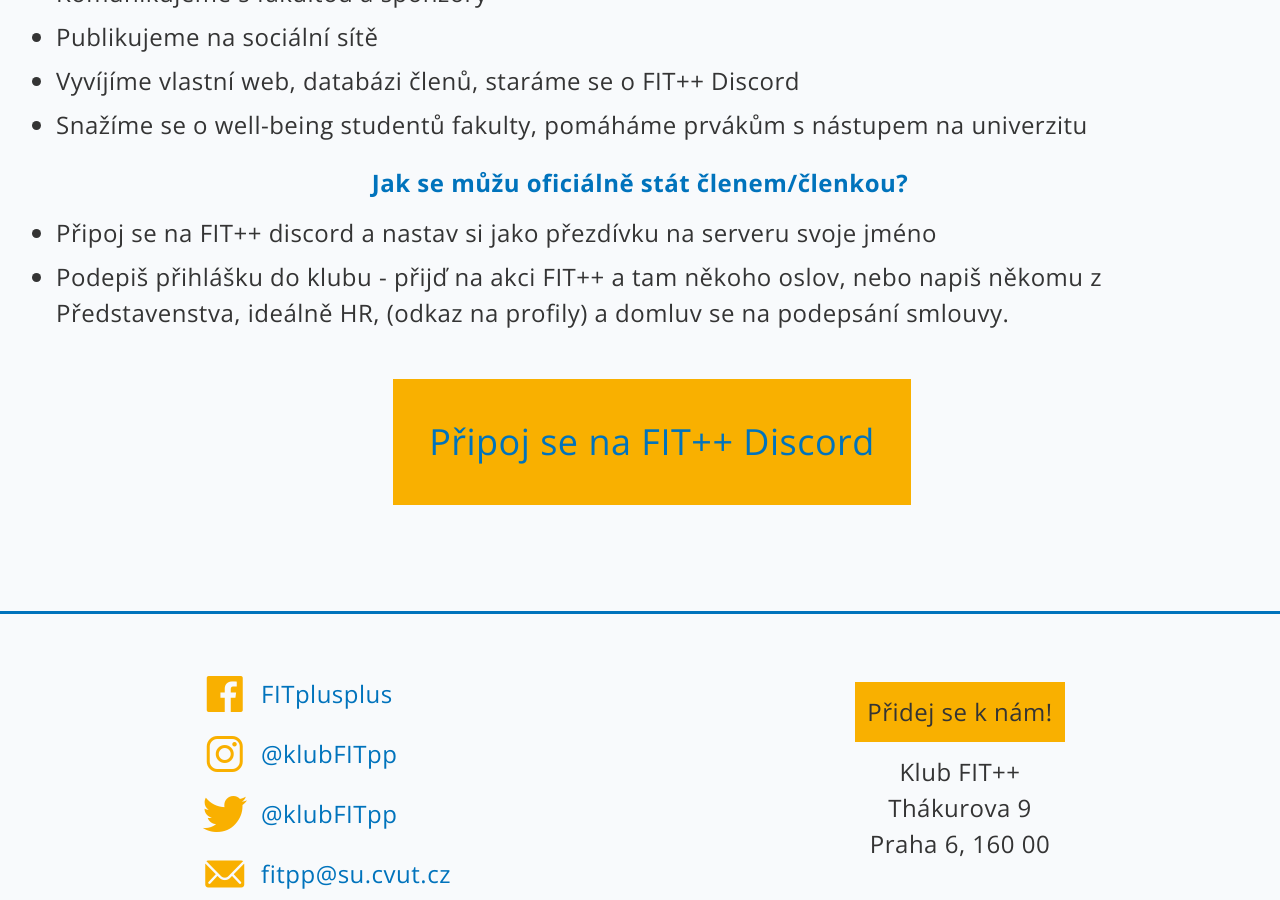
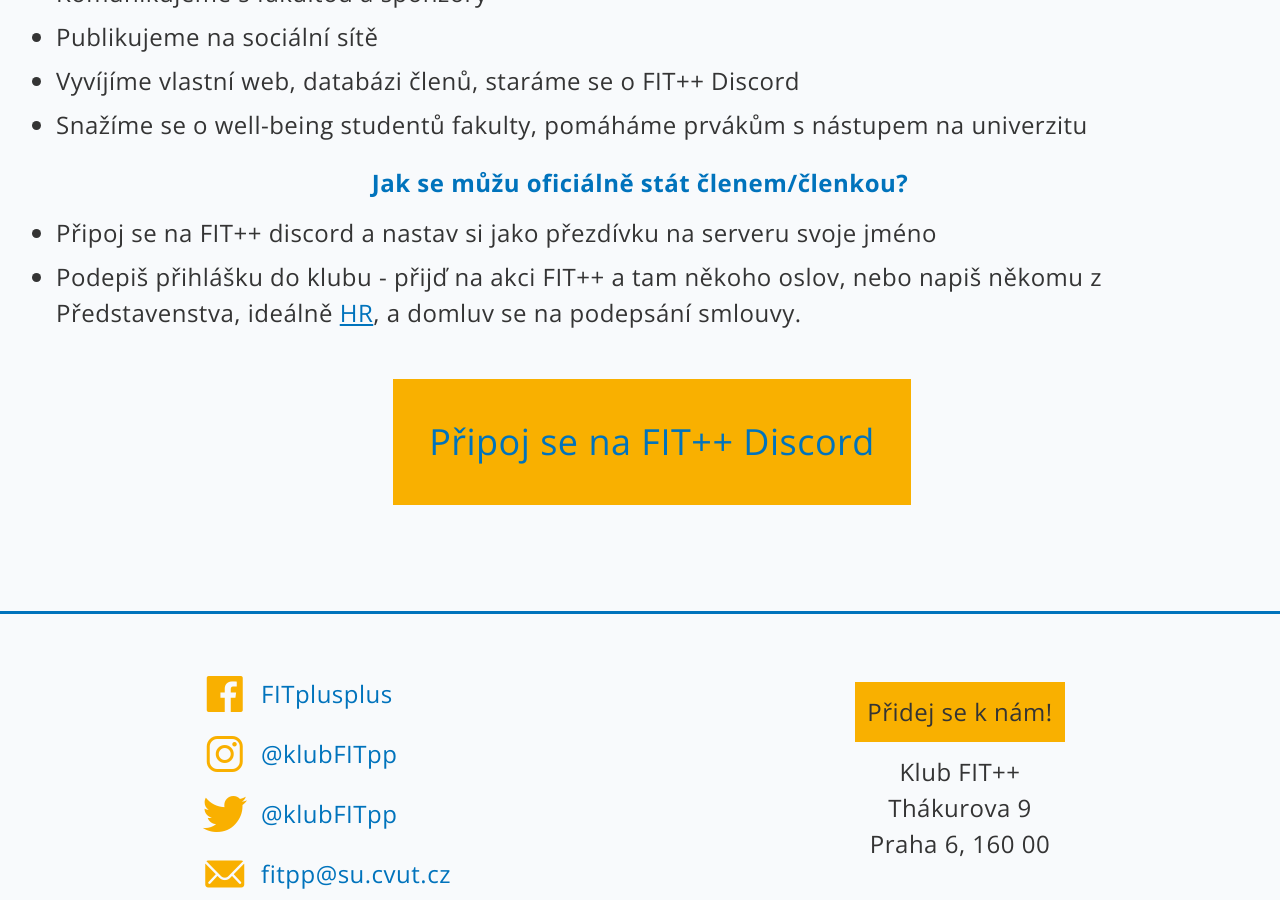
Before and after one commit to klubFITpp/klubfitpp, a Jekyll site: the page built from pages/pridejse.md, in a window 1280 px wide and 900 px high, scrolled down 1361 px. Built offline with Jekyll 4.4.1, drawn with Linux system fonts in a browser that asks for light colours.

Commit message:
fix link to HR

```diff
--- a/index.html
+++ b/index.html
@@ -87,7 +87,7 @@ title: Hlavní stránka
 </section>
 
 <section class="people">
-  <h2 class="section__title">Kdo za FIT++ stoji?</h2>
+  <h2 id="lide" class="section__title">Kdo za FIT++ stoji?</h2>
   <div class="people__wrapper">
     {% assign people = site.people | sort: 'pos' %}
     {% for person in people %}
--- a/pages/pridejse.md
+++ b/pages/pridejse.md
@@ -42,7 +42,7 @@ Jsme klub FIT++, který působí na Fakultě informačních technologií ČVUT.
 ### Jak se můžu oficiálně stát členem/členkou?
 
 - Připoj se na FIT++ discord a nastav si jako přezdívku na serveru svoje jméno
-- Podepiš přihlášku do klubu - přijď na akci FIT++ a tam někoho oslov, nebo napiš někomu z Představenstva, ideálně HR, (odkaz na profily) a domluv se na podepsání smlouvy.
+- Podepiš přihlášku do klubu - přijď na akci FIT++ a tam někoho oslov, nebo napiš někomu z Představenstva, ideálně [HR](/#lide), a domluv se na podepsání smlouvy.
 
 
   <article class="refs__links">
```
